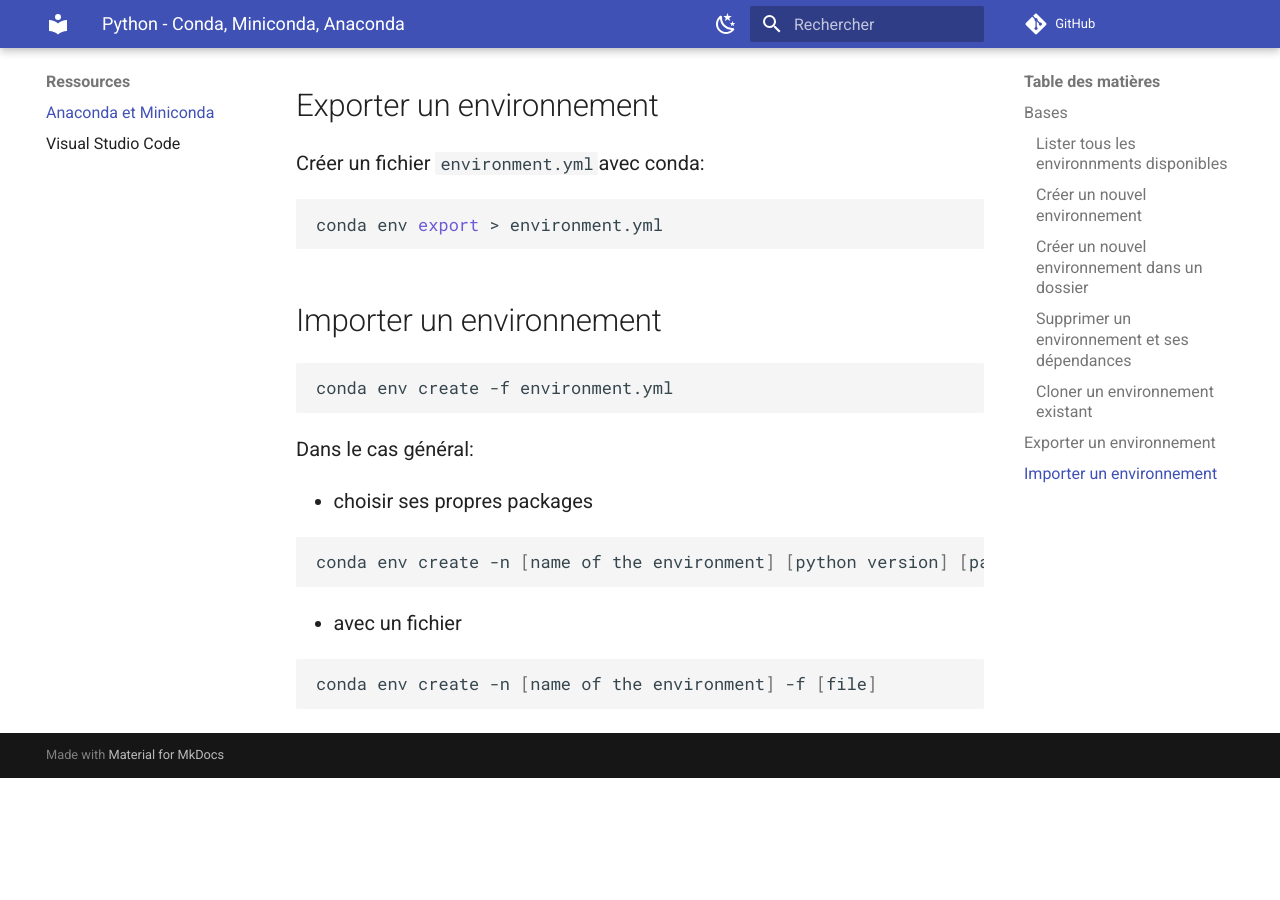
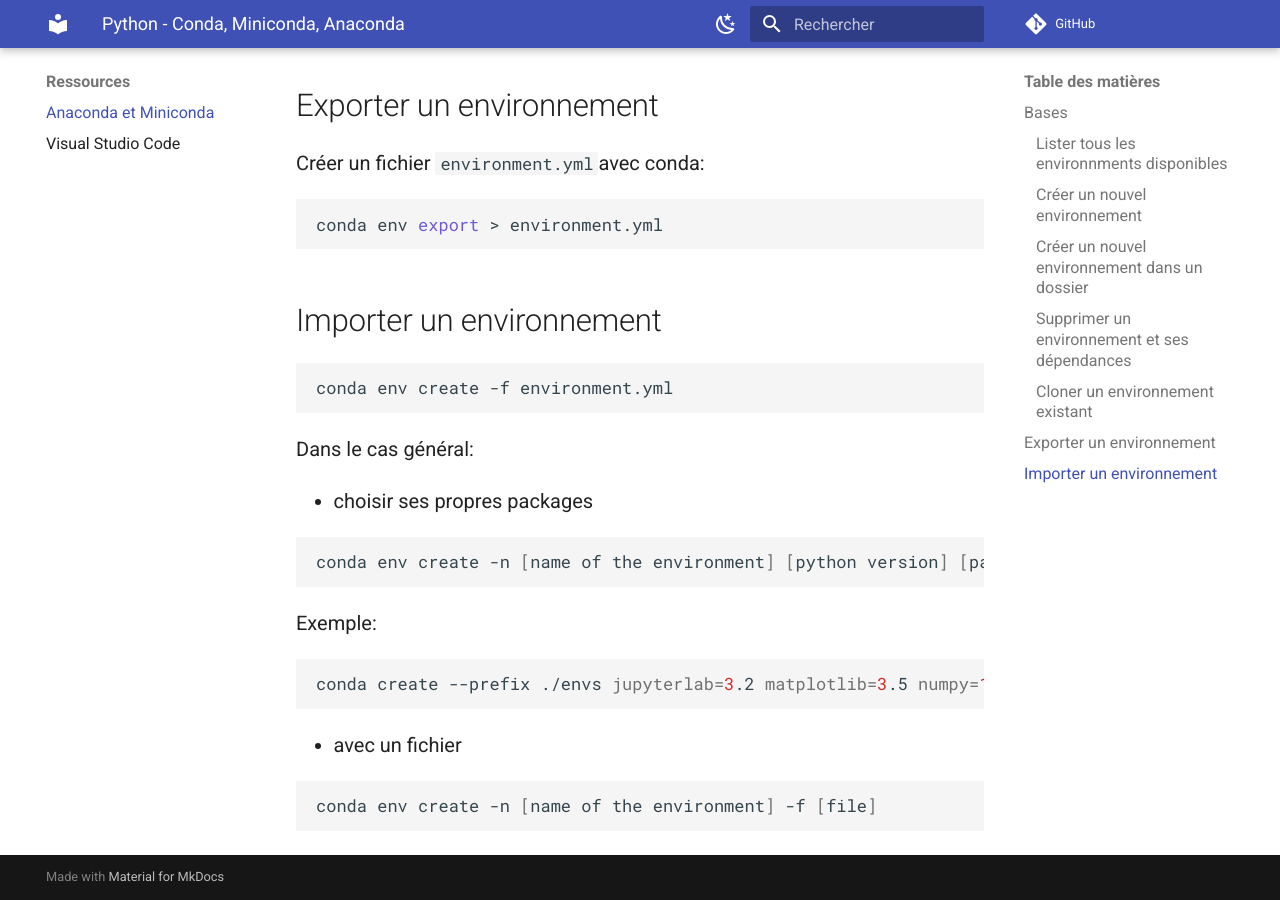
Before and after one commit to infocornouaille/nsi-cornouaille, an MkDocs documentation site: the page built from docs/ressources/conda.md, in a window 1280 px wide and 900 px high, scrolled down 1654 px. Built offline with MkDocs 1.6.1 and Material for MkDocs 9.7.7, drawn with Linux system fonts in a browser that asks for light colours; comment, search, counter and statistics services are not loaded; before the commit the page ends 2432 px from its top, so only the background shows below that.

Commit message:
Update conda.md

````diff
--- a/docs/ressources/conda.md
+++ b/docs/ressources/conda.md
@@ -82,6 +82,12 @@ Dans le cas général:
 conda env create -n [name of the environment] [python version] [packages]
 ```
 
+Exemple:
+
+```bash
+conda create --prefix ./envs jupyterlab=3.2 matplotlib=3.5 numpy=1.21
+```
+
 - avec un fichier
 
 ```bash
````
